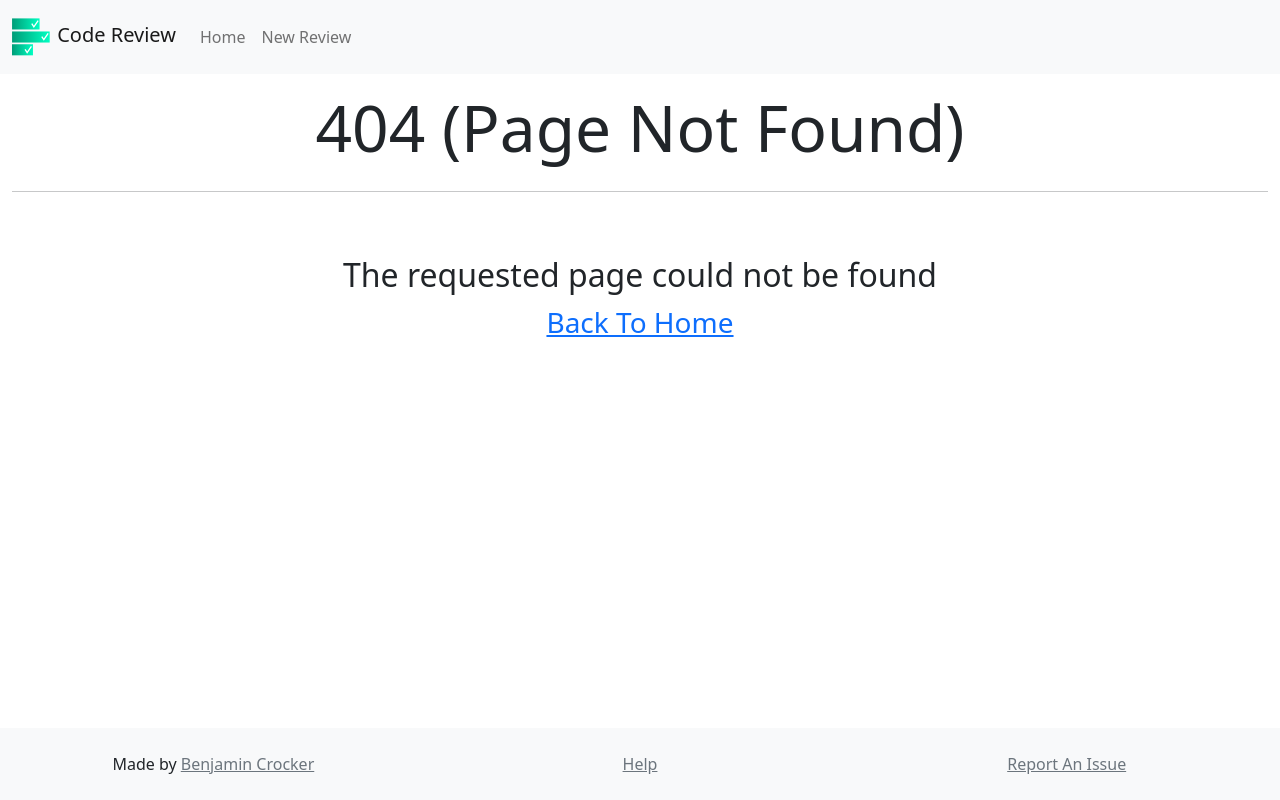
After one commit to Bwc9876/CodeReview, a Django app: page /error/ in a window 1280 px wide. The commit adds this page. Run offline with Django 3.2, Linux system fonts and the light colour scheme; some libraries are stand-ins or nearby versions.

Commit message:
Added Error Pages

```diff
--- a/CodeReview/urls.py
+++ b/CodeReview/urls.py
@@ -13,3 +13,7 @@ urlpatterns = [
 if settings.DEBUG:
     urlpatterns.append(path('admin/', admin.site.urls))
     urlpatterns.append(path('__debug__/', include(debug_toolbar.urls)))
+
+handler404 = 'Main.views.error_404_handler'
+handler403 = 'Main.views.error_403_handler'
+handler500 = 'Main.views.error_500_handler'
--- /dev/null
+++ b/Main/static/js/base.js
@@ -0,0 +1,3 @@
+$(document).ready(function (){
+    document.title = `${$("#pageHeader").text()} | CodeReview`;
+});
--- a/Main/templates/base.html
+++ b/Main/templates/base.html
@@ -10,6 +10,7 @@
     {% load static %}
     <link rel="stylesheet" href="{% static "css/base.css" %}"/>
     <script src="https://ajax.googleapis.com/ajax/libs/jquery/3.6.0/jquery.min.js"></script>
+    <script defer src="{% static "js/base.js" %}"></script>
     <link href="https://cdn.jsdelivr.net/npm/bootstrap@5.1.3/dist/css/bootstrap.min.css" rel="stylesheet"
           integrity="sha384-1BmE4kWBq78iYhFldvKuhfTAU6auU8tT94WrHftjDbrCEXSU1oBoqyl2QvZ6jIW3" crossorigin="anonymous"/>
     <script src="https://cdn.jsdelivr.net/npm/bootstrap@5.1.3/dist/js/bootstrap.bundle.min.js"
@@ -52,7 +53,7 @@
 <main class="{% block containerClass %}container-fluid{% endblock %} flex-grow-1">
     <div class="row pt-3 mx-2 user-select-none">
         <div class="col">
-            <h1 class="display-3 text-center">
+            <h1 id="pageHeader" class="display-3 text-center">
                 {% block pageHeader %}CodeReview{% endblock %}
             </h1>
         </div>
@@ -88,6 +89,9 @@
             <div class="col text-center">
                 <a class="link-secondary" rel="noopener" target="_blank" href="#">Help</a>
             </div>
+            <div class="col text-center">
+                <a class="link-secondary" rel="noopener" target="_blank" href="https://github.com/Bwc9876/CodeReview/issues/new">Report An Issue</a>
+            </div>
         </div>
     </div>
 </footer>
--- /dev/null
+++ b/Main/templates/errors/403.html
@@ -0,0 +1,5 @@
+{% extends 'errors/error_base.html' %}
+
+{% block pageHeader %}403 (Permission Denied){% endblock %}
+
+{% block message %}You do not have sufficient permissions to view this page.{% endblock %}
--- /dev/null
+++ b/Main/templates/errors/404.html
@@ -0,0 +1,5 @@
+{% extends 'errors/error_base.html' %}
+
+{% block pageHeader %}404 (Page Not Found){% endblock %}
+
+{% block message %}The requested page could not be found{% endblock %}
--- /dev/null
+++ b/Main/templates/errors/500.html
@@ -0,0 +1,5 @@
+{% extends 'errors/error_base.html' %}
+
+{% block pageHeader %}500 (Internal Server Error){% endblock %}
+
+{% block message %}The server encountered an error while processing your request.{% endblock %}
--- /dev/null
+++ b/Main/templates/errors/error_base.html
@@ -0,0 +1,14 @@
+{% extends base_template %}
+
+{% block mainContent %}
+    <div class="row mt-4">
+        <div class="col">
+            <h2 class="text-center">{% block message %}Error{% endblock %}</h2>
+        </div>
+    </div>
+    <div class="row mt-1">
+        <div class="col">
+            <h3 class="text-center"><a href="{% url "home" %}">Back To Home</a></h3>
+        </div>
+    </div>
+{% endblock %}
--- a/Main/urls.py
+++ b/Main/urls.py
@@ -1,4 +1,5 @@
 from django.urls import path
+from django.conf import settings
 
 from . import views
 
@@ -19,3 +20,6 @@ reviews = [
 ]
 
 urlpatterns = home + reviews
+
+if settings.DEBUG:
+    urlpatterns.append(path('error/', views.TestError.as_view(), name='test-error'))
--- a/Main/views.py
+++ b/Main/views.py
@@ -179,7 +179,6 @@ class ReviewDeleteView(LoginRequiredMixin, IsSuperUserMixin, SuccessDeleteMixin,
 
 
 class ReviewClaimView(LoginRequiredMixin, IsReviewerMixin, View):
-    http_method_names = ['post']
 
     def post(self, request, *args, **kwargs):
         target_pk = kwargs.get('pk', '')
@@ -291,3 +290,41 @@ class ReviewCompleteListView(LoginRequiredMixin, ListView):
                 return query.filter(student__session=session)
         else:
             return query.filter(Q(student=self.request.user) | Q(reviewer=self.request.user))
+
+
+# Errors
+
+
+class Error404(TemplateView):
+    template_name = 'errors/404.html'
+
+
+class Error403(TemplateView):
+    template_name = 'errors/403.html'
+
+
+class Error500(TemplateView):
+    template_name = 'errors/500.html'
+
+
+class TestError(View):
+
+    error_dict = {
+        '404': Error404,
+        '403': Error403,
+        '500': Error500
+    }
+
+    http_method_names = ['get']
+
+    def get(self, request, *args, **kwargs):
+        error_type = request.GET.get("type", "404")
+        return self.error_dict.get(error_type, Error404).as_view()(request, *args, **kwargs)
+
+
+error_404_handler = Error404.as_view()
+error_403_handler = Error403.as_view()
+
+
+def error_500_handler(request):
+    return Error500.as_view()(request)
```
Also changed, not shown: tests/test_instructor.py (+1 -1 lines), tests/test_review.py (+6 -2 lines), tests/test_rubric.py (+8 -8 lines).
